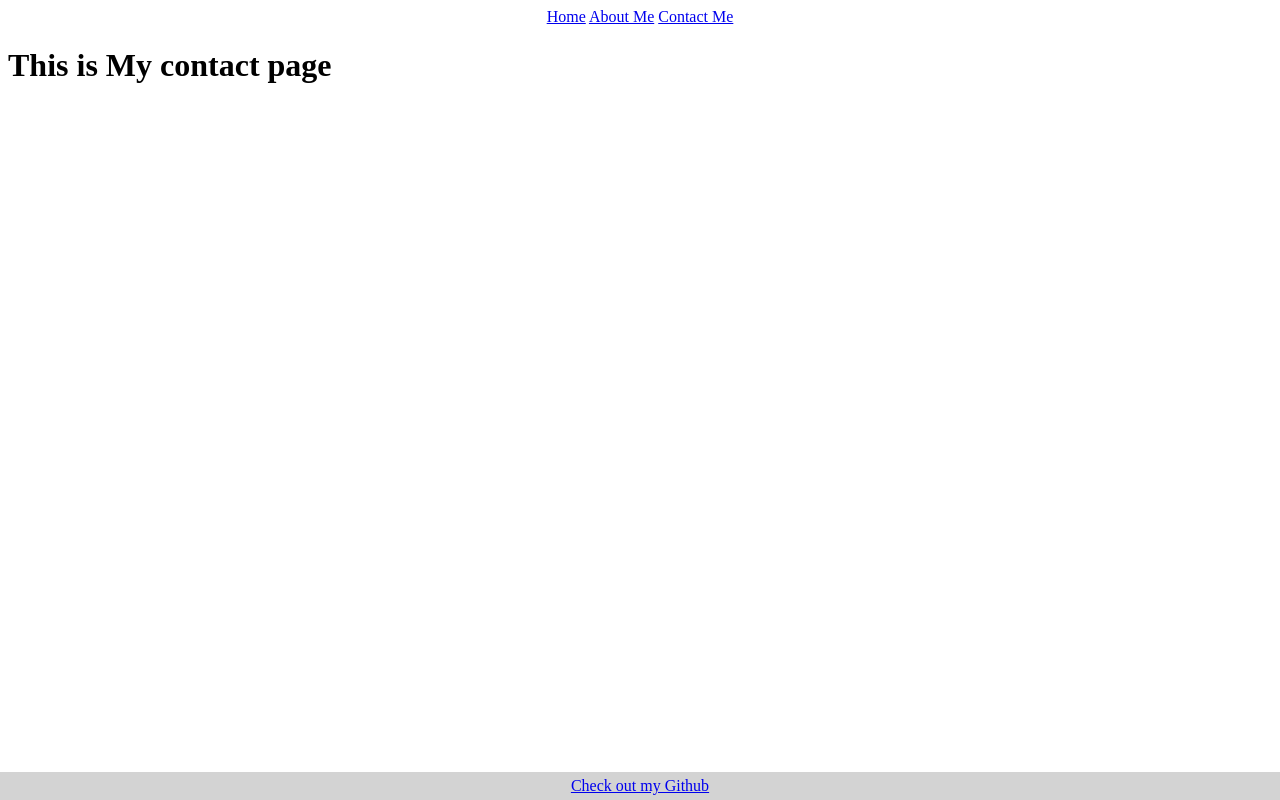
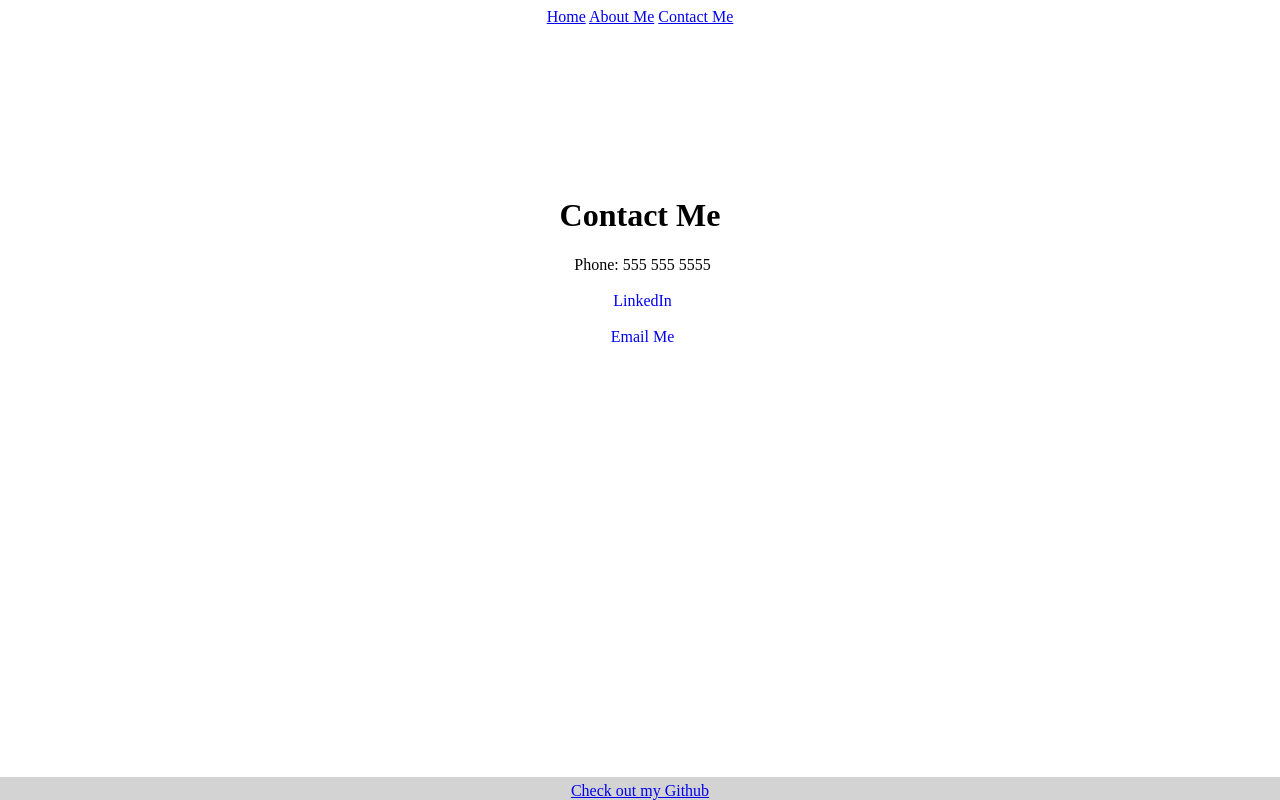
Before and after one commit to Quintin-Pavilonis/my-homepage, a plain HTML site: page contact.html in a window 1280 px wide. Drawn offline with Linux system fonts and the light colour scheme.

Commit message:
first commit

```diff
--- a/contact.html
+++ b/contact.html
@@ -18,11 +18,25 @@
           text-align: center;
           justify-content: center;
           padding-top: 5px;
-          padding-bottom: 5px;
+          padding-bottom: px;
         }
         .navbar {
             margin: 0 auto;
             text-align: center;
+            padding-bottom: 150px;
+        }
+        h1 {
+            text-align: center;
+        }
+
+        .contacts li {
+            text-align: center;
+            list-style: none;
+            padding-right: 35px;
+        }
+
+        .contacts a {
+            text-decoration: none;
         }
         </style>
 </head>
@@ -32,11 +46,22 @@
         <a href="/about.html">About Me</a>
         <a href="/contact.html">Contact Me</a>
     </div>
-    <header><h1>This is My contact page</h1>
+    <header><h1>Contact Me</h1>
     </header>
 
+    <div class ="contacts">
+        <ul>
+            <li>Phone: 555 555 5555</li>
+            <br>
+            <li><a href="https://www.linkedin.com">LinkedIn</a></li>
+            <br>
+            <li><a href="mailto: notReal@Fake.com">Email Me</a></li>
+        </ul>
+    </div>
+
+
     <div class="footer">
-        <a href='https://github.com/Quintin-Pavilonis' target="_blank"> Check out my Github</a>
+        <a href='https://github.com' target="_blank"> Check out my Github</a>
       </div>
 
 </body>
```
Also changed, not shown: about.html (+3 -2 lines), index.html (+4 -2 lines), assets/me.jpg.
